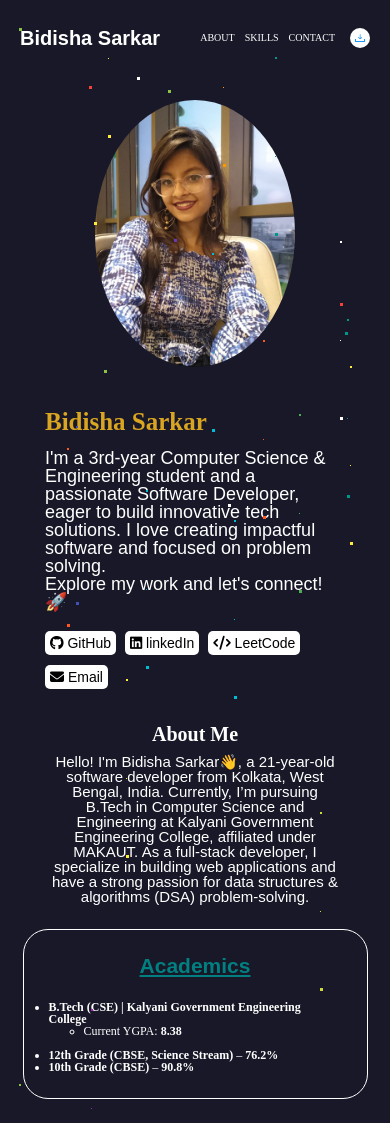
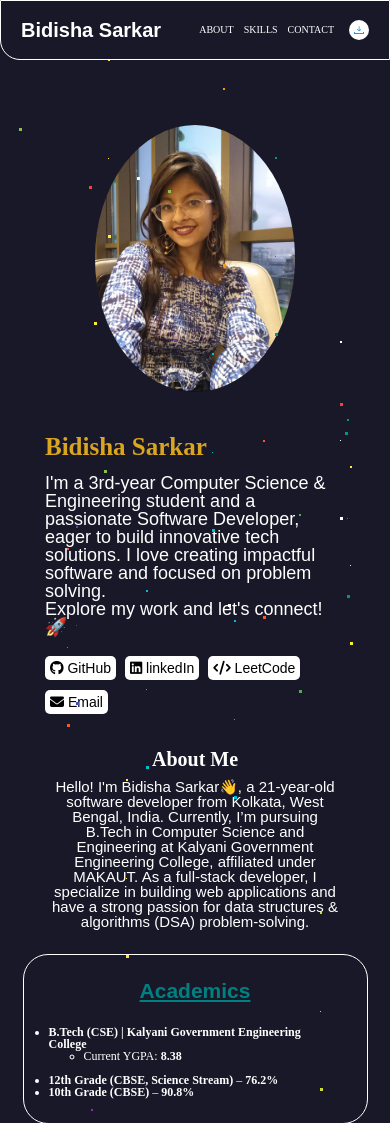
Before and after one commit to bidisha979/Bidisha-Sarkar, a Node server app: page / in a window 390 px wide. Shown: the top 1123 px of the page. Run offline with Node 20, Linux system fonts and the light colour scheme; some libraries are stand-ins or nearby versions; some web fonts are replaced.

Commit message:
Updated feature new navbar

```diff
--- a/public/stylesheets/style.css
+++ b/public/stylesheets/style.css
@@ -15,7 +15,7 @@ html {
 body {
   font-family: 'Birthstone', sans-serif;
   height: 100%;
-  padding: 0;
+  padding-top: 100px;
   margin: 0;
   background: #181828;
   font-size: 14px;
@@ -210,9 +210,17 @@ a {
 }
 
 nav {
+  position: fixed;
+  background-color: #181828;
+  border: 1.5px solid white ;
+  border-bottom-left-radius: 20px;
+  top: 0;
+  left: 0;
+  width: 100%;
+  z-index: 1000;
   display: flex;
   justify-content: space-between;
-  height: 100px;
+  height: 80px;
   align-items: center;
   padding: 0 100px;
 }
@@ -900,7 +908,7 @@ p {
   }
 
   nav {
-    padding: 50px;
+    padding: 0 50px;
   }
 }
 
@@ -1011,7 +1019,7 @@ p {
   }
 
   nav {
-    height: 75px;
+    height: 60px;
     padding: 0 20px;
   }
 
```
